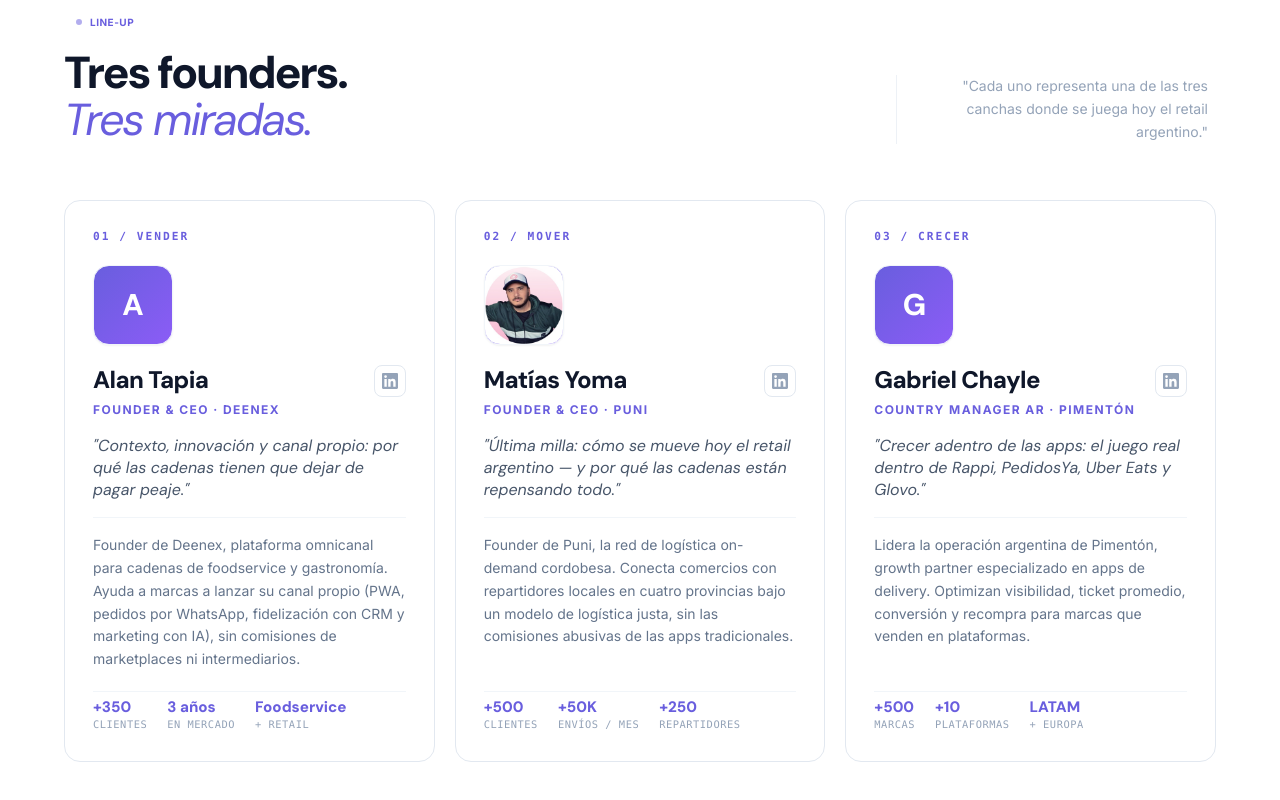
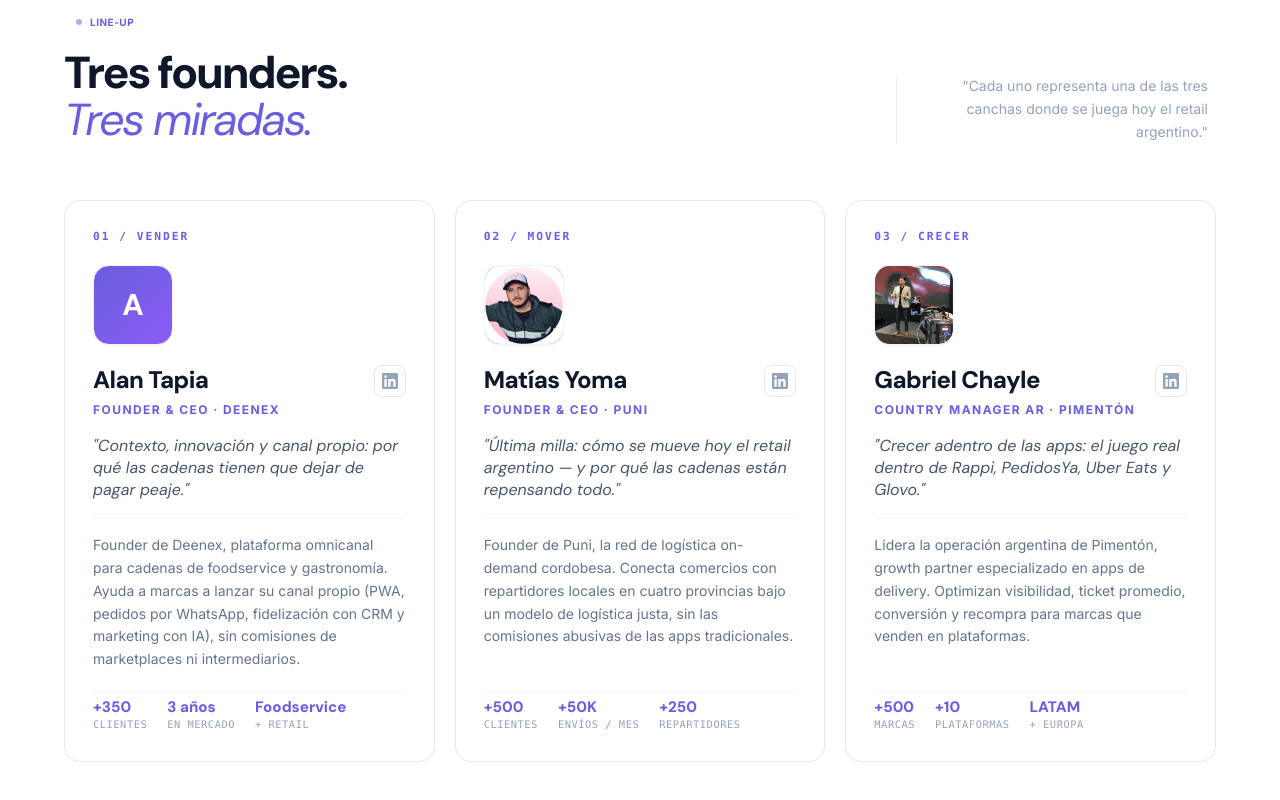
Before and after one commit to deenexproduct/mesa-chica-landing, a Vue app: page /#/ in a window 1280 px wide. Shown: the part 2627-3427 px from the top of the page. Built offline with nearby package versions, Linux system fonts and the light colour scheme.

Commit message:
feat: add Gabriel Chayle photo from LinkedIn (600x600 JPEG, 124KB)

```diff
--- a/src/components/sections/SpeakersSection.vue
+++ b/src/components/sections/SpeakersSection.vue
@@ -142,7 +142,7 @@
     num: "03 / Crecer",
     name: "Gabriel Chayle",
     initial: "G",
-    photo: null,
+    photo: new URL("@/assets/images/speakers/gabriel-chayle.jpg", import.meta.url).href,
     linkedin: "https://www.linkedin.com/in/gabriel-francisco-chayle/",
     role: "Country Manager AR · Pimentón",
     talk:
```
Also changed, not shown: src/assets/images/speakers/gabriel-chayle.jpg (added).
